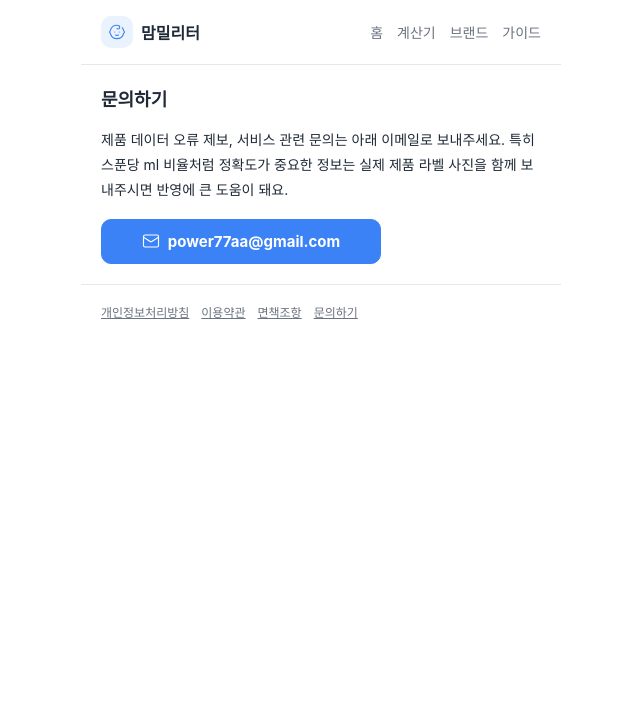
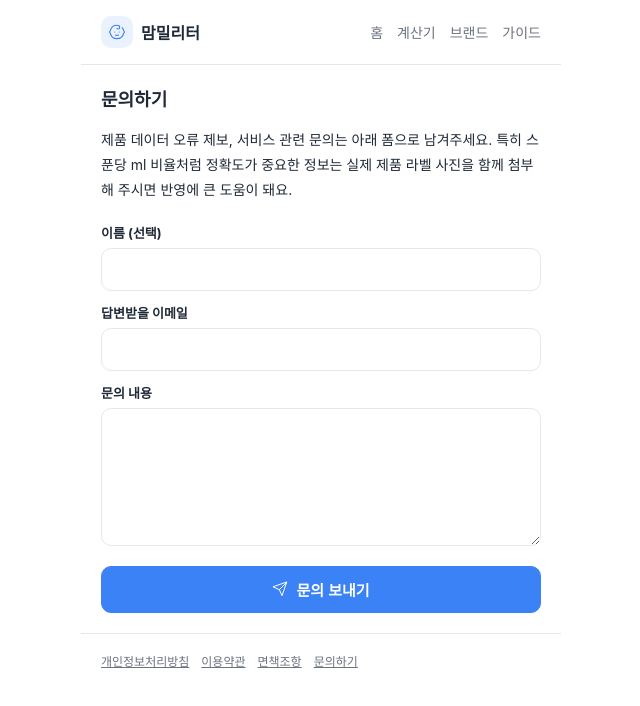
Before and after one commit to rkskekfk111/mommilliliter, a Next.js app: page /contact in a window 1280 px wide. Shown: the top 706 px of the page, without its empty margins (319-959 px from the left). Built offline with nearby package versions, Linux system fonts and the light colour scheme.

Commit message:
Add files via upload

```diff
--- /dev/null
+++ b/pages/_document.js
@@ -0,0 +1,17 @@
+import { Html, Head, Main, NextScript } from "next/document";
+
+export default function Document() {
+  return (
+    <Html lang="ko">
+      <Head>
+        <meta charSet="utf-8" />
+        <meta name="viewport" content="width=device-width, initial-scale=1" />
+        <meta name="robots" content="index, follow" />
+      </Head>
+      <body>
+        <Main />
+        <NextScript />
+      </body>
+    </Html>
+  );
+}
--- a/pages/about.js
+++ b/pages/about.js
@@ -1,12 +1,12 @@
-import Head from "next/head";
 import Header from "../components/Header";
 import Footer from "../components/Footer";
+import Seo from "../components/Seo";
 import { tokens } from "../lib/data";
 
 export default function AboutPage() {
   return (
     <>
-      <Head><title>소개 — 맘밀리터</title></Head>
+      <Seo title="소개" description="맘밀리터는 브랜드·제품별 조유 비율을 반영해 정확한 분유량을 계산해드리는 사이트입니다. 데이터 신뢰도와 운영 방식을 소개합니다." path="/about" />
       <Header />
       <main className="page-wrap" style={{ padding: "20px" }}>
         <h1 style={{ fontSize: 18, fontWeight: 700, margin: "0 0 16px" }}>맘밀리터 소개</h1>
--- a/pages/contact.js
+++ b/pages/contact.js
@@ -1,26 +1,85 @@
-import Head from "next/head";
-import { Mail } from "lucide-react";
+import { useState } from "react";
+import { Send } from "lucide-react";
 import Header from "../components/Header";
 import Footer from "../components/Footer";
-import { tokens, CONTACT_EMAIL } from "../lib/data";
+import Seo from "../components/Seo";
+import { tokens, CONTACT_FORM_ENDPOINT } from "../lib/data";
 
 export default function ContactPage() {
+  const [form, setForm] = useState({ name: "", email: "", message: "" });
+  const [status, setStatus] = useState("idle"); // idle | sending | sent | error
+
+  const handleChange = (field) => (e) => setForm({ ...form, [field]: e.target.value });
+
+  const handleSubmit = async (e) => {
+    e.preventDefault();
+    if (!form.email || !form.message) return;
+    setStatus("sending");
+    try {
+      const res = await fetch(CONTACT_FORM_ENDPOINT, {
+        method: "POST",
+        headers: { Accept: "application/json", "Content-Type": "application/json" },
+        body: JSON.stringify(form),
+      });
+      if (res.ok) {
+        setStatus("sent");
+        setForm({ name: "", email: "", message: "" });
+      } else {
+        setStatus("error");
+      }
+    } catch {
+      setStatus("error");
+    }
+  };
+
   return (
     <>
-      <Head><title>문의하기 — 맘밀리터</title></Head>
+      <Seo title="문의하기" description="제품 데이터 오류 제보, 서비스 관련 문의는 아래 폼으로 보내주세요." path="/contact" />
       <Header />
       <main className="page-wrap" style={{ padding: "20px" }}>
         <h1 style={{ fontSize: 18, fontWeight: 700, margin: "0 0 16px" }}>문의하기</h1>
-        <p style={{ fontSize: 14, color: tokens.text, lineHeight: 1.8, marginBottom: 16 }}>
-          제품 데이터 오류 제보, 서비스 관련 문의는 아래 이메일로 보내주세요. 특히 스푼당 ml 비율처럼 정확도가 중요한 정보는 실제 제품 라벨 사진을 함께 보내주시면 반영에 큰 도움이 돼요.
+        <p style={{ fontSize: 14, color: tokens.text, lineHeight: 1.8, marginBottom: 20 }}>
+          제품 데이터 오류 제보, 서비스 관련 문의는 아래 폼으로 남겨주세요. 특히 스푼당 ml 비율처럼 정확도가 중요한 정보는 실제 제품 라벨 사진을 함께 첨부해 주시면 반영에 큰 도움이 돼요.
         </p>
-        <a
-          href={`mailto:${CONTACT_EMAIL}?subject=${encodeURIComponent("맘밀리터 문의")}`}
-          className="btn-primary"
-          style={{ textDecoration: "none", maxWidth: 280 }}
-        >
-          <Mail size={18} strokeWidth={1.5} /> {CONTACT_EMAIL}
-        </a>
+
+        {status === "sent" ? (
+          <div className="card" style={{ background: tokens.mint }}>
+            <div style={{ fontSize: 14, fontWeight: 700, marginBottom: 4 }}>문의가 접수됐어요</div>
+            <div style={{ fontSize: 13, color: tokens.sub }}>보내주신 내용 확인 후 답변드릴게요. 감사합니다!</div>
+          </div>
+        ) : (
+          <form onSubmit={handleSubmit}>
+            <div style={{ marginBottom: 12 }}>
+              <label className="field-label">이름 (선택)</label>
+              <input className="field-input" type="text" value={form.name} onChange={handleChange("name")} />
+            </div>
+            <div style={{ marginBottom: 12 }}>
+              <label className="field-label">답변받을 이메일</label>
+              <input className="field-input" type="email" required value={form.email} onChange={handleChange("email")} />
+            </div>
+            <div style={{ marginBottom: 16 }}>
+              <label className="field-label">문의 내용</label>
+              <textarea
+                className="field-input"
+                required
+                rows={6}
+                value={form.message}
+                onChange={handleChange("message")}
+                style={{ resize: "vertical", fontFamily: "inherit" }}
+              />
+            </div>
+
+            <button className="btn-primary" type="submit" disabled={status === "sending"}>
+              <Send size={16} strokeWidth={1.5} /> {status === "sending" ? "보내는 중..." : "문의 보내기"}
+            </button>
+
+            {status === "error" && (
+              <div style={{ fontSize: 12, color: "#B91C1C", marginTop: 10 }}>
+                전송에 실패했어요. 잠시 후 다시 시도해 주세요.
+              </div>
+            )}
+          </form>
+        )}
       </main>
       <Footer />
     </>
--- a/pages/disclaimer.js
+++ b/pages/disclaimer.js
@@ -1,13 +1,13 @@
-import Head from "next/head";
 import Header from "../components/Header";
 import Footer from "../components/Footer";
+import Seo from "../components/Seo";
 import { tokens, POLICIES } from "../lib/data";
 
 export default function DisclaimerPage() {
   const policy = POLICIES.disclaimer;
   return (
     <>
-      <Head><title>{policy.title} — 맘밀리터</title></Head>
+      <Seo title={policy.title} description="분유량 계산 결과와 콘텐츠에 대한 면책조항입니다." path="/disclaimer" />
       <Header />
       <main className="page-wrap" style={{ padding: "20px" }}>
         <h1 style={{ fontSize: 18, fontWeight: 700, margin: "0 0 16px" }}>{policy.title}</h1>
--- a/pages/guide/[slug].js
+++ b/pages/guide/[slug].js
@@ -1,8 +1,8 @@
-import Head from "next/head";
 import Link from "next/link";
 import { MessageCircleQuestion } from "lucide-react";
 import Header from "../../components/Header";
 import Footer from "../../components/Footer";
+import Seo from "../../components/Seo";
 import { tokens, GUIDES } from "../../lib/data";
 
 export async function getStaticPaths() {
@@ -23,7 +23,7 @@ export default function GuideDetailPage({ slug }) {
 
   return (
     <>
-      <Head><title>{guide.title} — 맘밀리터</title></Head>
+      <Seo title={guide.title} description={guide.desc} path={`/guide/${guide.slug}`} />
       <Header />
       <main className="page-wrap" style={{ padding: "20px" }}>
         <Link href="/guide" style={{ fontSize: 12, color: tokens.sub }}>← 가이드 목록</Link>
--- a/pages/terms.js
+++ b/pages/terms.js
@@ -1,13 +1,13 @@
-import Head from "next/head";
 import Header from "../components/Header";
 import Footer from "../components/Footer";
+import Seo from "../components/Seo";
 import { tokens, POLICIES } from "../lib/data";
 
 export default function TermsPage() {
   const policy = POLICIES.terms;
   return (
     <>
-      <Head><title>{policy.title} — 맘밀리터</title></Head>
+      <Seo title={policy.title} description="맘밀리터 서비스 이용에 관한 약관입니다." path="/terms" />
       <Header />
       <main className="page-wrap" style={{ padding: "20px" }}>
         <h1 style={{ fontSize: 18, fontWeight: 700, margin: "0 0 16px" }}>{policy.title}</h1>
```
Also changed, not shown: pages/brands/[slug].js (+6 -2 lines), pages/brands/index.js (+6 -2 lines), pages/guide/index.js (+6 -2 lines), pages/index.js (+6 -5 lines), pages/privacy.js (+7 -4 lines), pages/sitemap.xml.js (added, +45 -0 lines).
